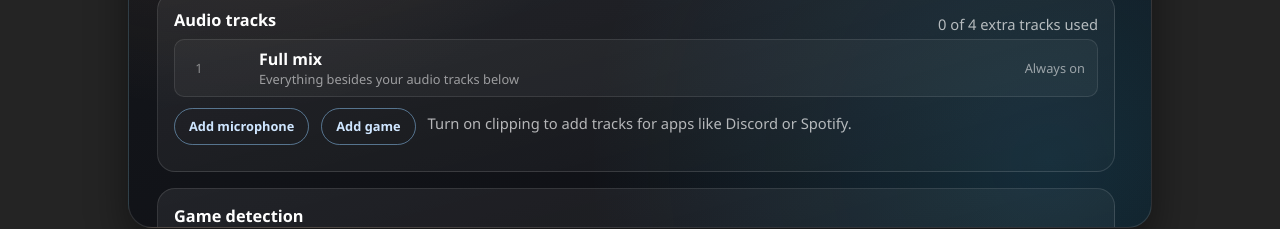
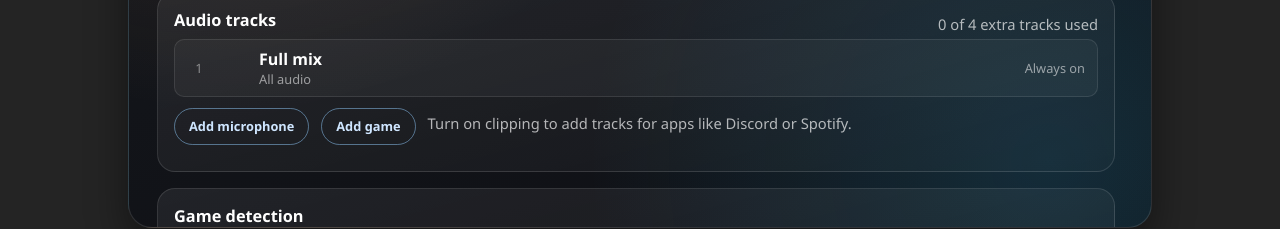
Before and after one commit to IsaiahBideshi/clipx, a React (Vite) app: page /#/recording in a window 1280 px wide. Shown: the part 548-777 px from the top of the page. Built offline with nearby package versions, Linux system fonts and the light colour scheme; some icons are missing.

Commit message:
fix: describe the full mix as all audio

```diff
--- a/src/pages/Recording.jsx
+++ b/src/pages/Recording.jsx
@@ -520,7 +520,7 @@ export default function Recording() {
             <TrackIcon kind="mix" />
             <div>
               <p className="audio-track-name">Full mix</p>
-              <p className="audio-track-detail">Everything besides your audio tracks below</p>
+              <p className="audio-track-detail">All audio</p>
             </div>
             <span className="audio-track-detail">Always on</span>
           </div>
```
